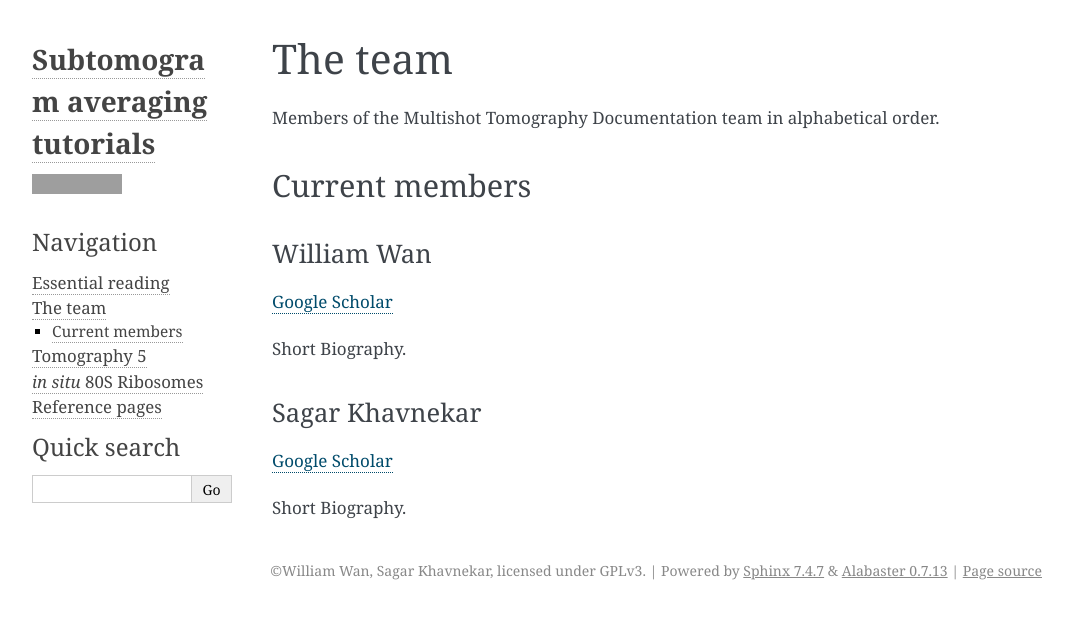
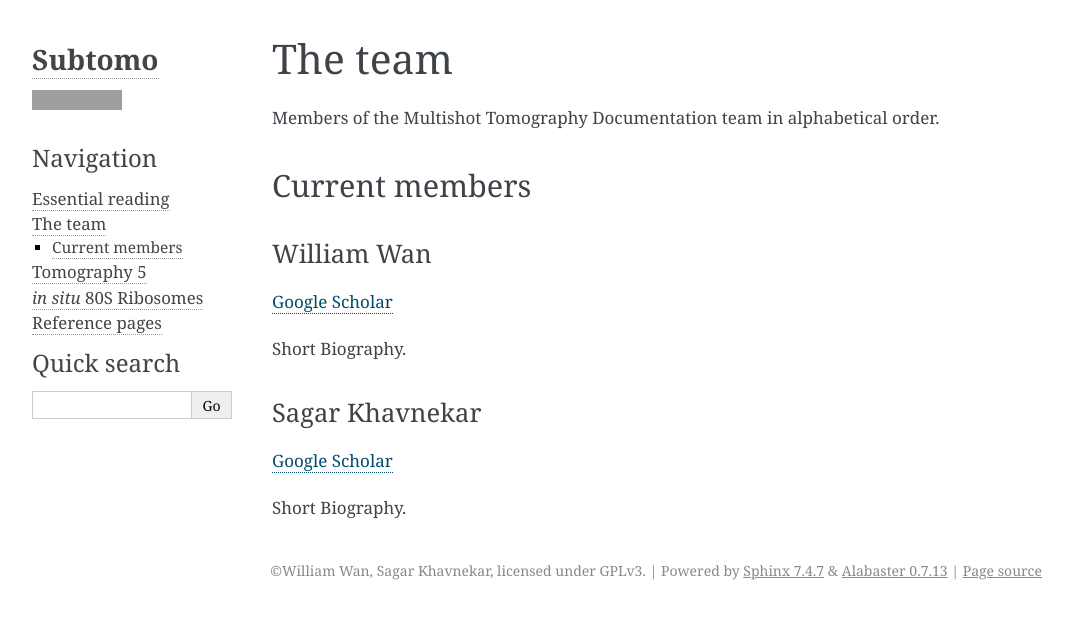
Before and after one commit to sagarbiophysics/Subtomo-tutorials, a Sphinx documentation site: the page built from source/Team.rst, in a window 1280 px wide, cut to the strip 0-619 px from the top of the page. Shown: the whole strip, without its empty margins (68-1141 px from the left). Built offline with Sphinx 7.4.7, drawn with Linux system fonts in a browser that asks for light colours; grey boxes are pictures that could not be loaded.

Commit message:
minor changes

```diff
--- a/source/conf.py
+++ b/source/conf.py
@@ -16,7 +16,7 @@ sys.path.insert(0, os.path.abspath('./_ext'))
 
 # -- Project information -----------------------------------------------------
 
-project = 'Subtomogram averaging tutorials'
+project = 'Subtomo'
 copyright = 'William Wan, Sagar Khavnekar, licensed under GPLv3'
 author = 'William Wan, Sagar Khavnekar'
 
--- a/source/index.rst
+++ b/source/index.rst
@@ -1,4 +1,4 @@
-Subtomo
+Subtomogram Averaging Tutorials
 ===================================
 
  .. Documentation for methods used in `Multishot tomography <https://www.biorxiv.org/content/10.1101/2022.04.10.487763v1>`_
```
